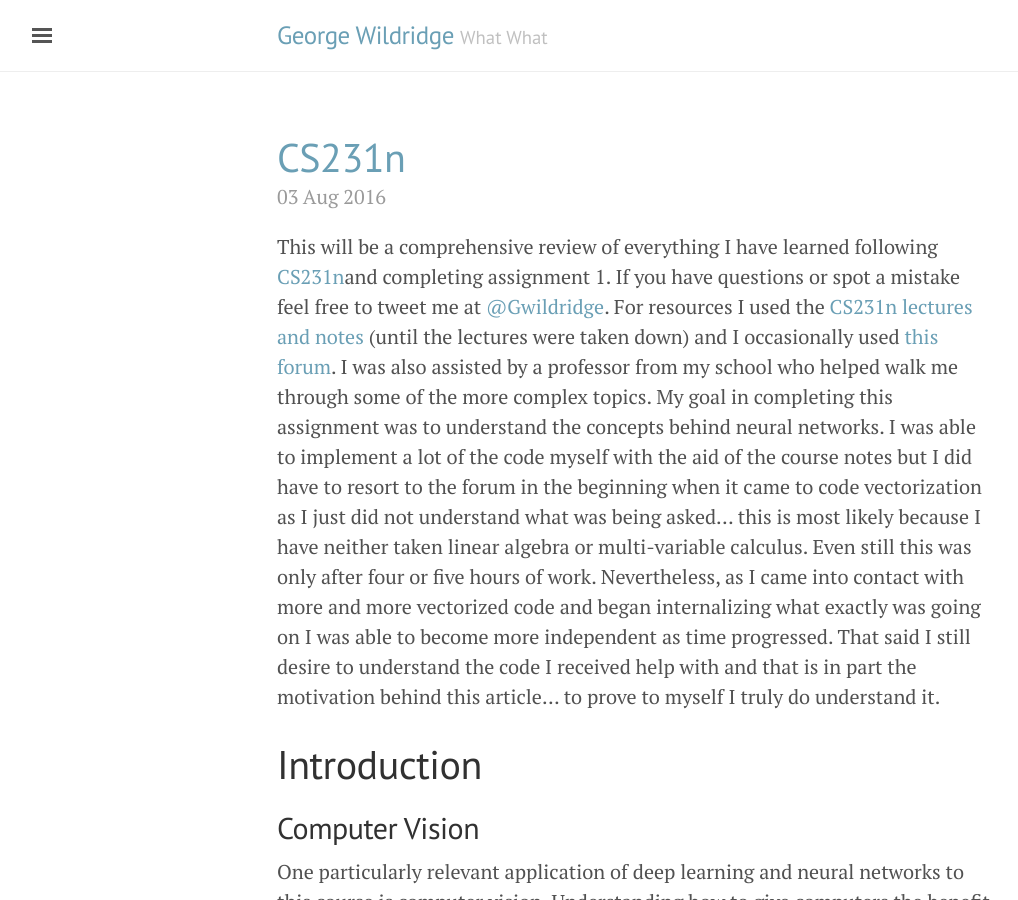
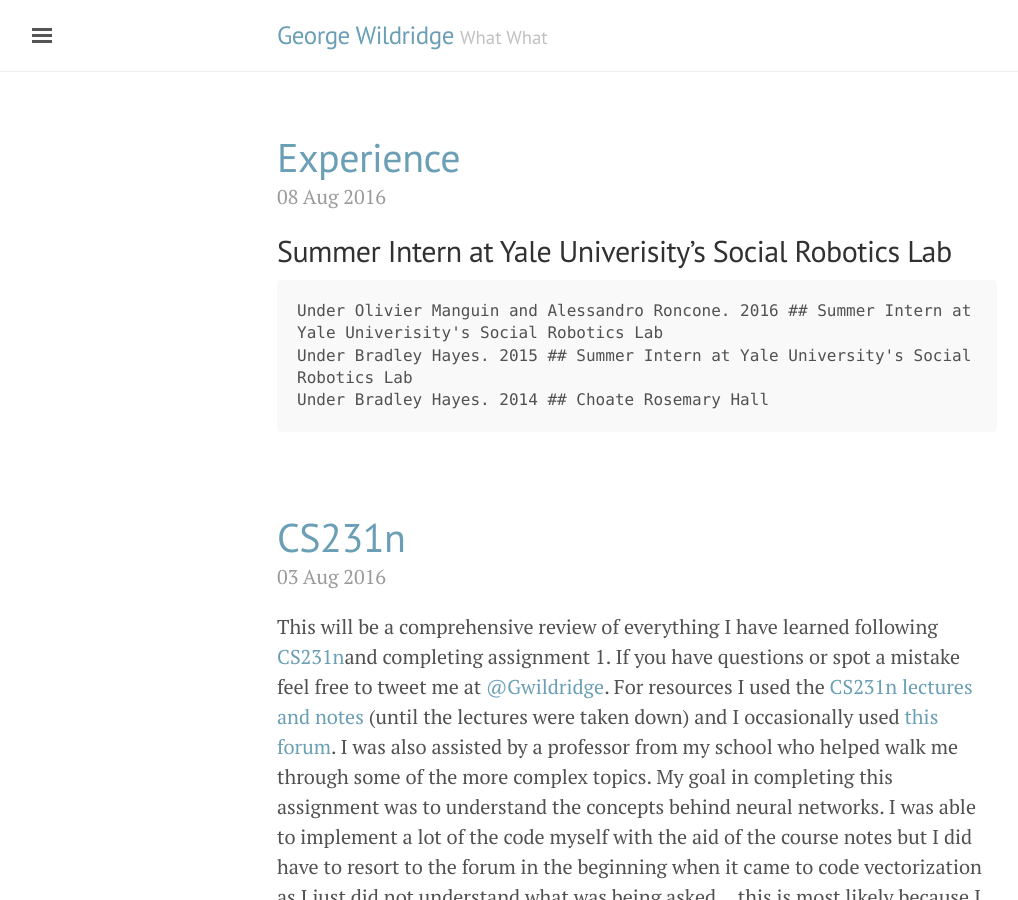
Before and after one commit to georgewildridge/georgewildridgeoriginalwebsite, a Jekyll site: the page built from index.html, in a window 1280 px wide and 900 px high. Shown: the whole window, without its empty margins (3-1021 px from the left). Built offline with Jekyll 4.4.1, drawn with Linux system fonts in a browser that asks for light colours; the list of posts is cut into pages by our own code.

Commit message:
Added my experience

```diff
--- a/_includes/head.html
+++ b/_includes/head.html
@@ -21,7 +21,7 @@
   <link rel="stylesheet" href="https://fonts.googleapis.com/css?family=PT+Serif:400,400italic,700%7CPT+Sans:400">
 
   <!-- Icons -->
-  <link rel="apple-touch-icon-precomposed" sizes="144x144" href="{{ site.baseurl }}/public/apple-touch-icon-precomposed.png">
+<!--   <link rel="apple-touch-icon-precomposed" sizes="144x144" href="{{ site.baseurl }}/public/apple-touch-icon-precomposed.png"> -->
   <link rel="shortcut icon" href="{{ site.baseurl }}/public/favicon.ico">
 
   <!-- RSS -->
--- /dev/null
+++ b/_posts/2016-08-08-Experience.md
@@ -0,0 +1,11 @@
+---
+layout: main_post
+title: Experience
+---
+## Summer Intern at Yale Univerisity's Social Robotics Lab
+	Under Olivier Manguin and Alessandro Roncone. 2016
+## Summer Intern at Yale Univerisity's Social Robotics Lab
+	Under Bradley Hayes. 2015
+## Summer Intern at Yale University's Social Robotics Lab
+	Under Bradley Hayes. 2014
+## Choate Rosemary Hall
```
Also changed, not shown: _layouts/main_post.html (added, +25 -0 lines), about.md (+1 -1 lines).
